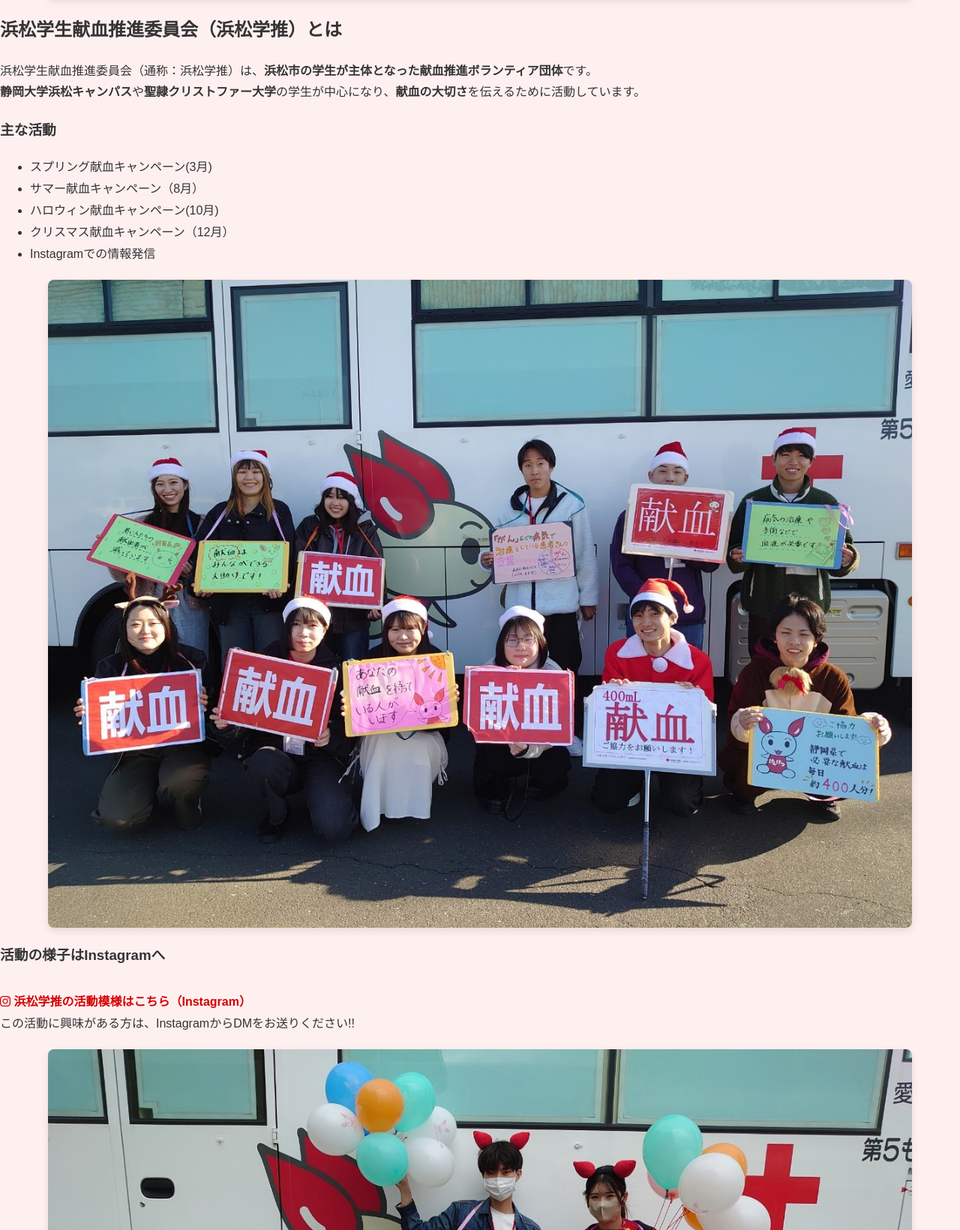
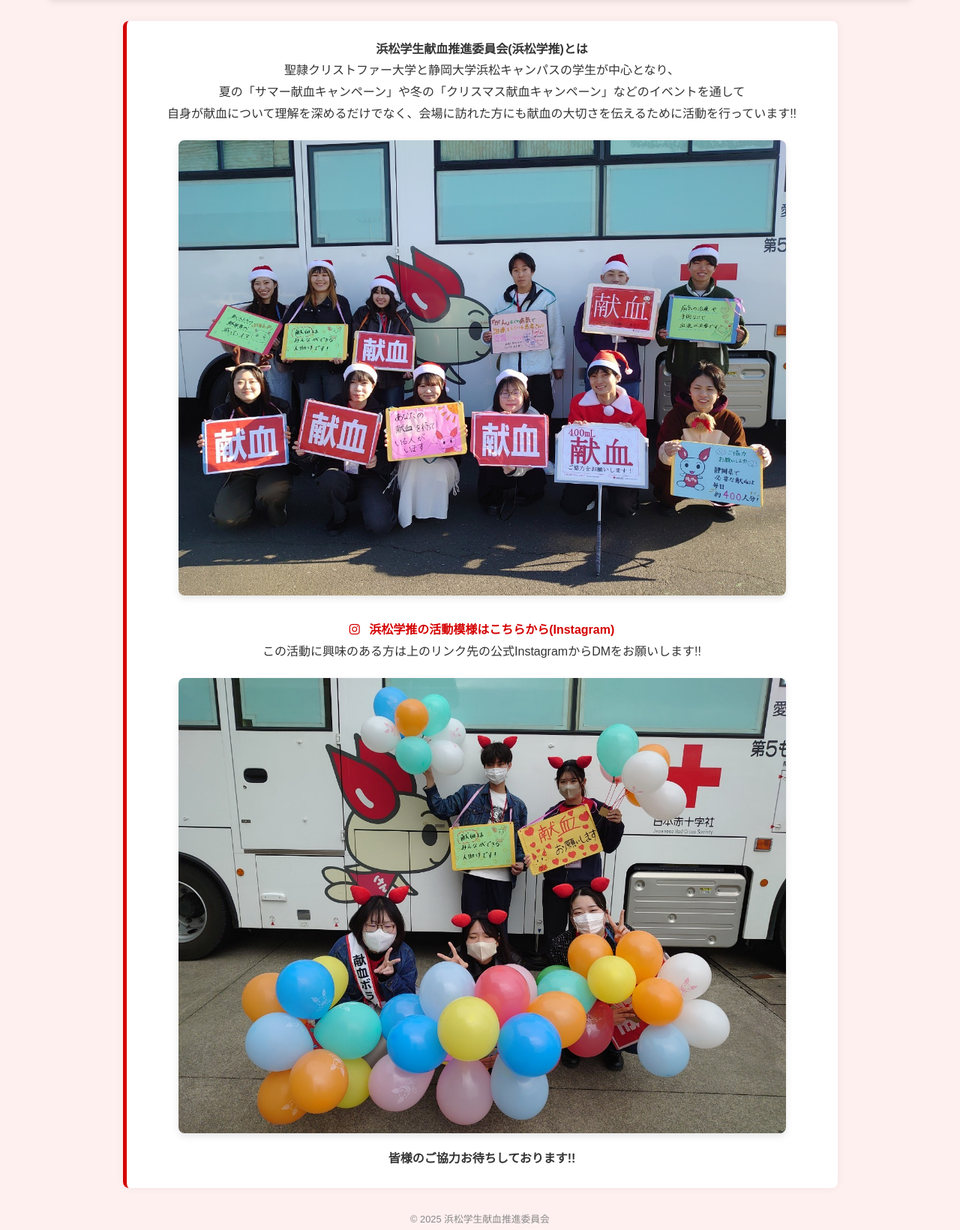
Before and after one commit to sugito1212/hama_kenketsu.students, a plain HTML site: page index.html in a window 1280 px wide. Shown: the part 976-2616 px from the top of the page at 75% size. Drawn offline with Linux system fonts and the light colour scheme.

Commit message:
Update index.html

```diff
--- a/index.html
+++ b/index.html
@@ -1,76 +1,72 @@
+<!--//#include stdio.hみたいなもの-->
 <!DOCTYPE html>
 <html lang="ja">
-<head>
+    <head> <!--//ページの上方を入れる
+        //文字を表示させるルール-->
         <meta charset="utf-8" />
+        <!--//モバイルなどに最適に表示させる-->
         <meta name="viewport" content="width=device-width, initial-scale=1, minimum-scale=1, maximum-scale=1, user-scalable=no">
+        <!--//タイトルの表示-->
+        <title>浜松学生献血推進委員会｜静岡大学と聖隷クリストファー大学が中心となったボランティア団体</title>
+        <!-- SEO対策用メタタグ -->
+        <meta name="description" content="浜松学生献血推進委員会（浜松学推）は、静岡大学や聖隷クリストファー大学の学生が中心となって、献血活動を推進しています。">
+        <meta name="keywords" content="浜松,献血,学生,ボランティア,静岡大学,クリストファー大学,サマー献血,クリスマス献血">
+        <meta name="author" content="浜松学生献血推進委員会">
+        <!-- OGP (SNS対策) -->
+        <meta property="og:title" content="浜松学生献血推進委員会｜献血ボランティア活動">
+        <meta property="og:description" content="浜松の大学生が中心となって献血イベントを運営。静岡・浜松地域での活動を紹介しています。">
+        <meta property="og:image" content="https://example.com/ogp.jpg"> <!-- 適切な画像URLに置き換えてください -->
+        <meta property="og:url" content="https://example.com">
+        <meta property="og:type" content="website">
 
-    <!-- SEO基本 -->
-    <title>浜松学生献血推進委員会｜浜松市内の大学生による献血推進活動</title>
-    <meta name="description" content="浜松学生献血推進委員会（浜松学推）は、浜松市の学生による献血推進活動団体です。サマー献血・クリスマス献血などのイベントを通じて献血の大切さを伝えています。">
-    <meta name="keywords" content="浜松, 献血, 学生献血, 献血キャンペーン, 静岡大学, 聖隷クリストファー大学, 学生ボランティア, 学推, 学生団体, 浜松 献血 学生">
-    <link rel="canonical" href="https://example.com/" />
-
-    <!-- SNS表示用 -->
-    <meta property="og:title" content="浜松学生献血推進委員会">
-    <meta property="og:description" content="浜松市の学生による献血推進活動。Instagramで活動報告中！">
-    <meta property="og:image" content="https://example.com/LINE_ALBUM_20240810_250612_1.jpg">
-    <meta property="og:url" content="https://example.com/">
-    <meta property="og:type" content="website">
+    <!-- Twitterカード -->
         <meta name="twitter:card" content="summary_large_image">
 
-    <!-- 構造化データ -->
+        <link rel="stylesheet" href="https://cdnjs.cloudflare.com/ajax/libs/font-awesome/6.5.0/css/all.min.css">
+        <link rel="stylesheet" href="./hamaken.css">
+
+    <!-- 構造化データ（JSON-LD） -->
     <script type="application/ld+json">
     {
       "@context": "https://schema.org",
       "@type": "Organization",
       "name": "浜松学生献血推進委員会",
-      "url": "https://example.com/",
-      "logo": "https://example.com/LINE_ALBUM_20240810_250612_1.jpg",
+      "url": "https://example.com",
+      "logo": "https://example.com/logo.png",
       "sameAs": [
-        "https://www.instagram.com/hama_kenketsu/"
+        "https://www.instagram.com/hama_kenketsu/?hl=ja"
       ],
-      "description": "浜松市の大学生による献血推進ボランティア団体。静岡大学と聖隷クリストファー大学の学生が中心となり、献血の大切さを伝える活動を行っています。"
+      "description": "静岡県浜松市の学生による献血推進団体。イベントを通じて献血の大切さを伝える活動を行っています。"
     }
     </script>
 
-    <!-- CSSなど -->
-    <link rel="stylesheet" href="https://cdnjs.cloudflare.com/ajax/libs/font-awesome/6.5.0/css/all.min.css">
-    <link rel="stylesheet" href="./hamaken.css">
     </head>
+    <!--//ページの表示内容を書く-->
     <body>
+        <!--//見出し-->
+        <h1>浜松学生献血推進委員会</h1>
+        <img src="LINE_ALBUM_20240810_250612_1.jpg" alt="サマー献血キャンペーン(8月)">
+        <!--//<p>は段落</p>-->
+        <p id="warning">
+            <strong>浜松学生献血推進委員会(浜松学推)とは</strong><br>
+            聖隷クリストファー大学と静岡大学浜松キャンパスの学生が中心となり、<br>
+            夏の「サマー献血キャンペーン」や冬の「クリスマス献血キャンペーン」などのイベントを通して<br>
+            自身が献血について理解を深めるだけでなく、会場に訪れた方にも献血の大切さを伝えるために活動を行っています!!<br>
+            <img src="LINE_ALBUM_20241215_250108_3.jpg" alt="クリスマス献血キャンペーン(12月)">
+           <!--//<a>はリンクを表す-->
+            <a href="https://www.instagram.com/hama_kenketsu/?hl=ja" target="_blank" rel="noopener noreferrer">
+            <i class="fa-brands fa-instagram" style="margin-right: 8px;"></i>
+                浜松学推の活動模様はこちらから(Instagram)
+            </a><br>
+            この活動に興味のある方は上のリンク先の公式InstagramからDMをお願いします!!
+            <img src="LINE_ALBUM_2025316_250612_1.jpg" alt="スプリング献血キャンペーン(3月)">
+            <strong>皆様のご協力お待ちしております!!</strong>
 
-    <h1>浜松学生献血推進委員会</h1>
 
-    <img src="LINE_ALBUM_20240810_250612_1.jpg" alt="浜松学生献血推進委員会の活動風景">
-
-    <h2>浜松学生献血推進委員会（浜松学推）とは</h2>
-    <p>
-        浜松学生献血推進委員会（通称：浜松学推）は、<strong>浜松市の学生が主体となった献血推進ボランティア団体</strong>です。<br>
-        <strong>静岡大学浜松キャンパス</strong>や<strong>聖隷クリストファー大学</strong>の学生が中心になり、<strong>献血の大切さ</strong>を伝えるために活動しています。
         </p>
 
-    <h3>主な活動</h3>
-    <ul>
-        <li>スプリング献血キャンペーン(3月)</li>
-        <li>サマー献血キャンペーン（8月）</li>
-        <li>ハロウィン献血キャンペーン(10月)</li>
-        <li>クリスマス献血キャンペーン（12月）</li>
-        <li>Instagramでの情報発信</li>
-    </ul>
-
-    <img src="LINE_ALBUM_20241215_250108_3.jpg" alt="クリスマス献血キャンペーンの様子">
-
-    <h3>活動の様子はInstagramへ</h3>
-    <p>
-        <a href="https://www.instagram.com/hama_kenketsu/?hl=ja" target="_blank" rel="noopener noreferrer">
-            <i class="fa-brands fa-instagram"></i> 浜松学推の活動模様はこちら（Instagram）
-        </a><br>
-        この活動に興味がある方は、InstagramからDMをお送りください!!
-    </p>
-
-    <img src="LINE_ALBUM_2025316_250612_1.jpg" alt="スプリング献血キャンペーンの様子">
-
-    <p><strong>皆様の献血協力を心よりお待ちしております!!</strong></p>
-
+    <footer>
+      <p style="text-align: center; font-size: 0.8em; color: #888;">&copy; 2025 浜松学生献血推進委員会</p>
+    </footer>
     </body>
 </html>
```
Lines whose indentation alone changed are shown as unchanged.
